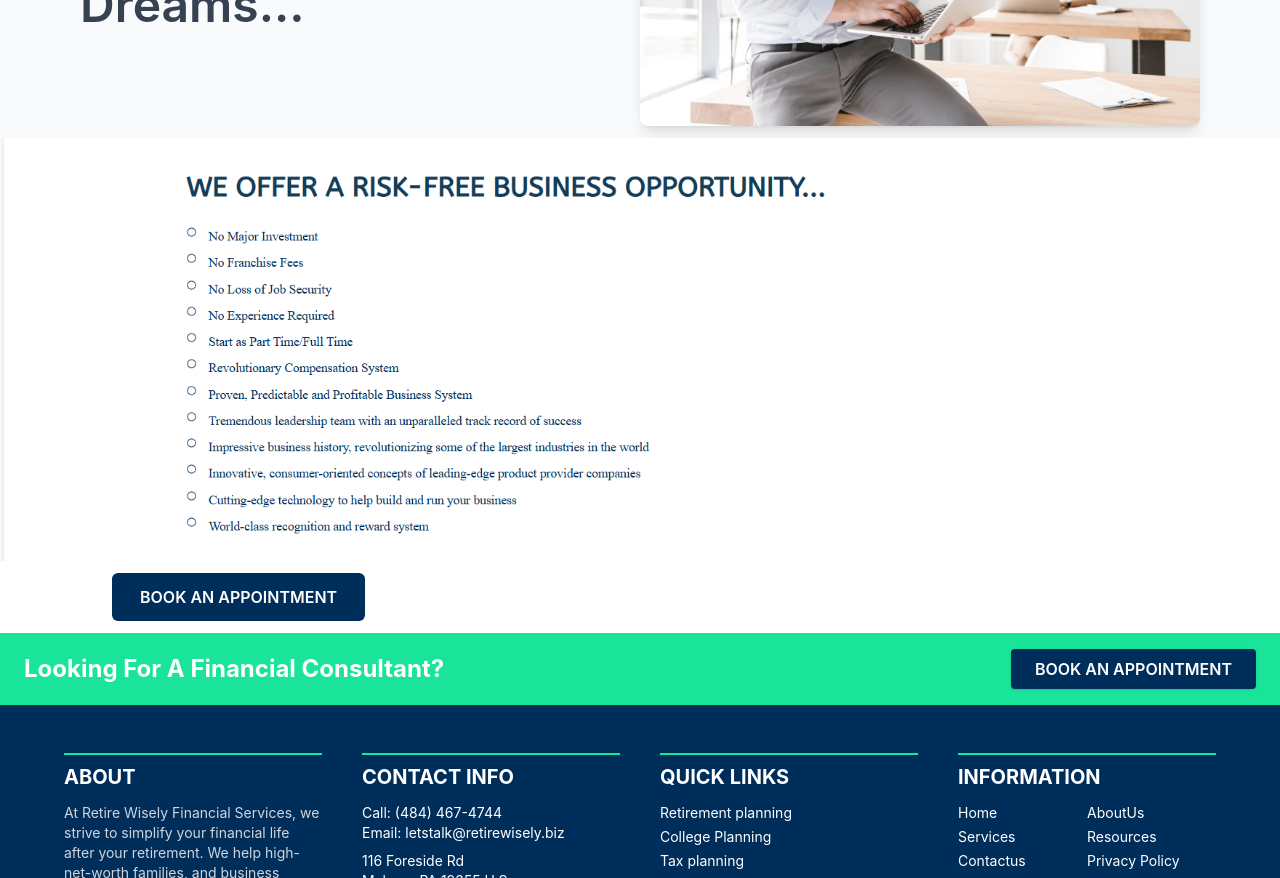
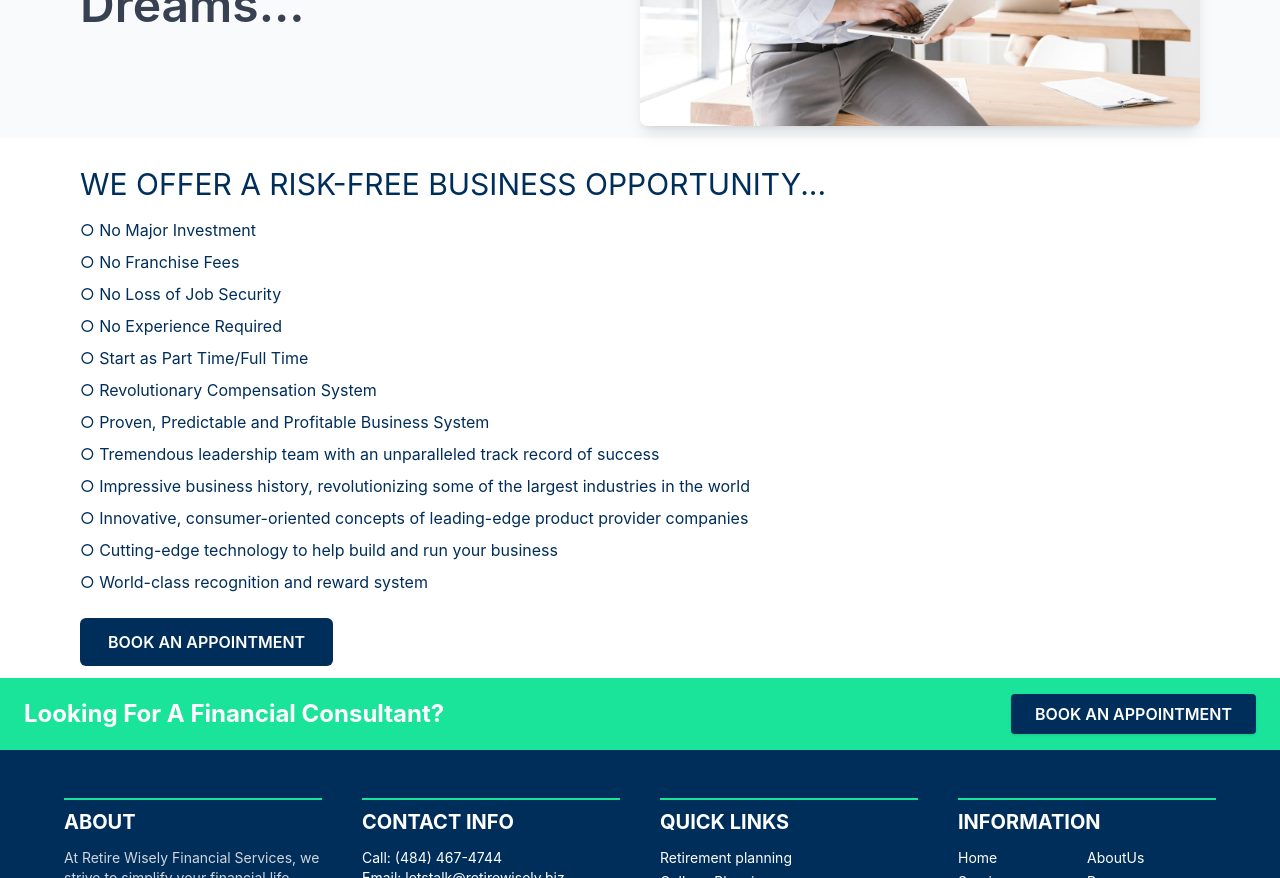
Before and after one commit to nirajsai1/retire_wisely, a React (Create React App) app: page /partnership in a window 1280 px wide. Shown: the part 440-1318 px from the top of the page. Built offline with nearby package versions, Linux system fonts and the light colour scheme.

Commit message:
Code Updated

```diff
--- a/src/js/Book_an_appointment.js
+++ b/src/js/Book_an_appointment.js
@@ -27,7 +27,10 @@ function Book_an_appointment()
         <>
         <h1 className="text-center text-[#002E5B] text-3xl pt-5">You can count on our work</h1>
         <p className="text-center text-sm pt-5 pb-12 text-[#002E5B] font-serif">Understanding your requirements and objectives is important to us. We listen and work together to create a truly unique and unforgettable experience.</p>
-        <iframe src="https://calendly.com/tarunmandava-fin" className="flex-1 w-full h-screen border-0"></iframe>
+        <div>
+
+           <iframe src="https://calendly.com/tarunmandava-fin" className="flex-1 w-full h-screen border-0"></iframe>
+        </div>
         <h1 className="text-center text-[#002E5B] text-3xl pt-12">Connect with Financial Professional to Support Your Need</h1>
         <p className="text-center text-sm pt-5 text-[#002E5B] font-serif">Discover why hundreds of client households place their trust in us for investment management and how we can assist you in attaining your financial objectives. Our driving force is to aid individuals</p>
         <p className="text-center text-sm pt-2 pb-12 text-[#002E5B] font-serif">in expanding the Kingdom of God through their giving and investments. By applying time-honored Biblical principles, we empower people to make prudent financial choices.</p>
--- a/src/js/Partnership.js
+++ b/src/js/Partnership.js
@@ -1,8 +1,10 @@
 import React from "react";
 import partnership from "../images/partnership_1.jpg";
 import image from "../images/image.png";
+import { useNavigate } from "react-router-dom";
 function Partnership()
 {
+  const navigate=useNavigate();
   const bulletPoints = [
     "No Major Investment",
     "No Franchise Fees",
@@ -40,9 +42,19 @@ function Partnership()
       </div>
     </section>
         </div>
-        <img src={image}></img>
-        <div className="max-w-screen-xl mx-auto px-28 py-3">
-        <button className=" bg-[#002E5B] text-white font-semibold rounded-md hover:bg-blue-800 transition px-7 py-3">
+        <div className=" max-w-screen-xl mx-auto px-20 py-3" >
+          <h1 className="text-3xl text-[#002E5B] text-extrabold pt-4 pb-4">WE OFFER A RISK-FREE BUSINESS OPPORTUNITY...</h1>
+          <ul className="space-y-2 text-[#002E5B]">
+        {
+            bulletPoints.map((item,ind) =>
+            (
+              <li>&#9675;  {item}</li>
+            ))
+        }
+        </ul>
+        </div>
+        <div className="max-w-screen-xl mx-auto px-20 py-3">
+        <button className=" bg-[#002E5B] text-white font-semibold rounded-md hover:bg-[#1bcb81] transition px-7 py-3" onClick={() =>navigate('/baa')}>
         BOOK AN APPOINTMENT
       </button>
         </div>
```
